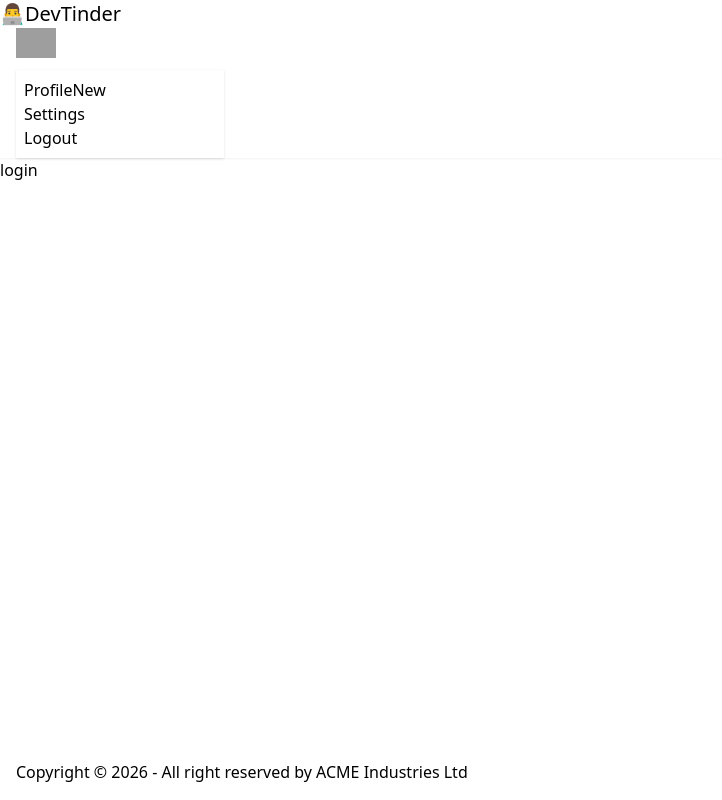
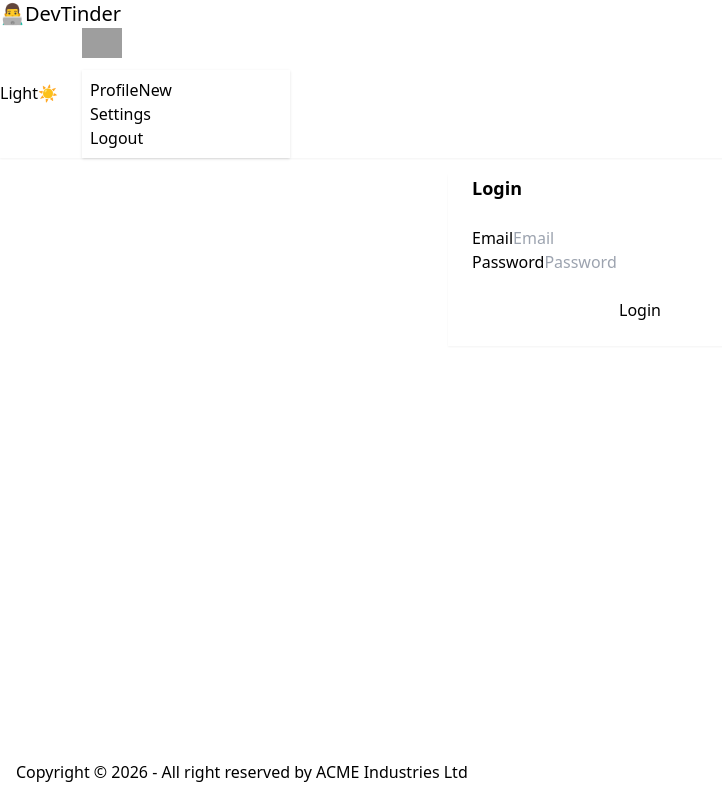
Before and after one commit to ujjwalgarg-byt/DevTinder-frontEnd, a React (Vite) app: page /login in a window 1280 px wide. Shown: the whole page, without its empty margins (0-722 px from the left). Built offline with nearby package versions, Linux system fonts and the light colour scheme; grey boxes are pictures that could not be loaded.

Commit message:
create login page

```diff
--- a/index.html
+++ b/index.html
@@ -1,5 +1,5 @@
 <!doctype html>
-<html lang="en" >
+<html lang="en" data-theme="dark" >
   <head>
     <meta charset="UTF-8" />
     <link rel="icon" type="image/svg+xml" href="/vite.svg" />
--- a/package.json
+++ b/package.json
@@ -10,8 +10,11 @@
     "preview": "vite preview"
   },
   "dependencies": {
+    "@reduxjs/toolkit": "^2.11.2",
+    "axios": "^1.13.2",
     "react": "^19.2.0",
     "react-dom": "^19.2.0",
+    "react-redux": "^9.2.0",
     "react-router-dom": "^7.12.0"
   },
   "devDependencies": {
--- a/src/Component/Body.jsx
+++ b/src/Component/Body.jsx
@@ -2,6 +2,7 @@ import React from 'react'
 import Navbar from "./Navbar";
 import { Outlet } from 'react-router-dom';
 import Footer from './Footer';
+
 const Body = () => {
   return (
     <div>
--- a/src/Component/Login.jsx
+++ b/src/Component/Login.jsx
@@ -1,11 +1,47 @@
-import React from 'react'
+import axios from "axios";
+import React, { useState } from "react";
 
 const Login = () => {
+  const [emailId,setEmailId]=useState("");
+  const [password,setPassword]=useState("");
+
+  const handleLogin=()=>{
+    const res = axios.post("http://localhost:3000/logIn",{
+          emailId,password
+    },{withCredentials:true});
+  }
+
   return (
-    <div>
-      login
+    <div className="my-4  flex items-center justify-center">
+      <div className="card w-96 shadow-sm">
+        <fieldset className="fieldset bg-base-200  rounded-box  p-6">
+          <legend className="fieldset-legend text-lg font-semibold">
+            Login
+          </legend>
+
+          <label className="label">Email</label>
+          <input
+            type="email"
+            value={emailId}
+            className="input input-bordered"
+            placeholder="Email"
+            onChange={(e)=>{ setEmailId(e.target.value)}}
+          />
+
+          <label className="label mt-2">Password</label>
+          <input
+            type="password"
+            value={password}
+            className="input input-bordered"
+            placeholder="Password"
+            onChange={(e)=>{ setPassword(e.target.value)}}
+          />
+
+          <button className="btn btn-neutral mt-6 w-full" onClick={handleLogin}>Login</button>
+        </fieldset>
+      </div>
     </div>
-  )
-}
+  );
+};
 
-export default Login
+export default Login;
--- a/src/Component/Navbar.jsx
+++ b/src/Component/Navbar.jsx
@@ -1,5 +1,5 @@
 import React from 'react'
-
+import ToggleTheme from './ToggleTheme';
 const Navbar = () => {
   return (
    <div className="navbar bg-base-300 shadow-sm">
@@ -7,6 +7,7 @@ const Navbar = () => {
           <a className="btn btn-ghost text-xl">👨‍💻DevTinder</a>
         </div>
         <div className="flex gap-2">
+          <ToggleTheme/>
           <div className="dropdown dropdown-end mx-4">
             <div
               tabIndex={0}
@@ -38,7 +39,9 @@ const Navbar = () => {
               </li>
             </ul>
           </div>
+
         </div>
+
       </div>
   )
 }
--- /dev/null
+++ b/src/Component/ToggleTheme.jsx
@@ -0,0 +1,25 @@
+import { useState, useEffect } from "react"
+
+const ToggleTheme = () => {
+  const [theme, setTheme] = useState("dark")
+
+  useEffect(() => {
+    const savedTheme =
+      document.documentElement.getAttribute("data-theme") || "dark"
+    setTheme(savedTheme)
+  }, [])
+
+  const toggleTheme = () => {
+    const newTheme = theme === "dark" ? "light" : "dark"
+    document.documentElement.setAttribute("data-theme", newTheme)
+    setTheme(newTheme)
+  }
+
+  return (
+    <button className="btn btn-outline" onClick={toggleTheme}>
+      {theme === "dark" ? "Light☀️" : "Dark🌙"}
+    </button>
+  )
+}
+
+export default ToggleTheme
```
Also changed, not shown: 1 other file (tests, documents, lock files or other folders).
